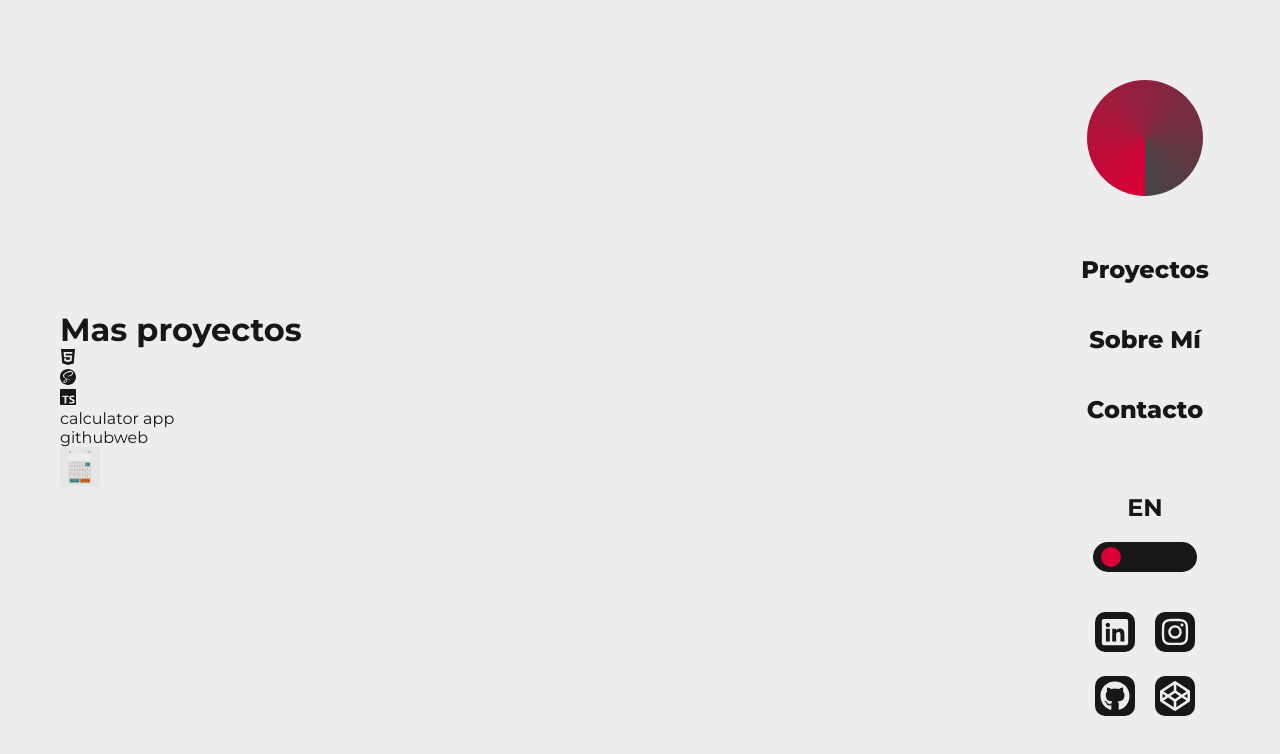
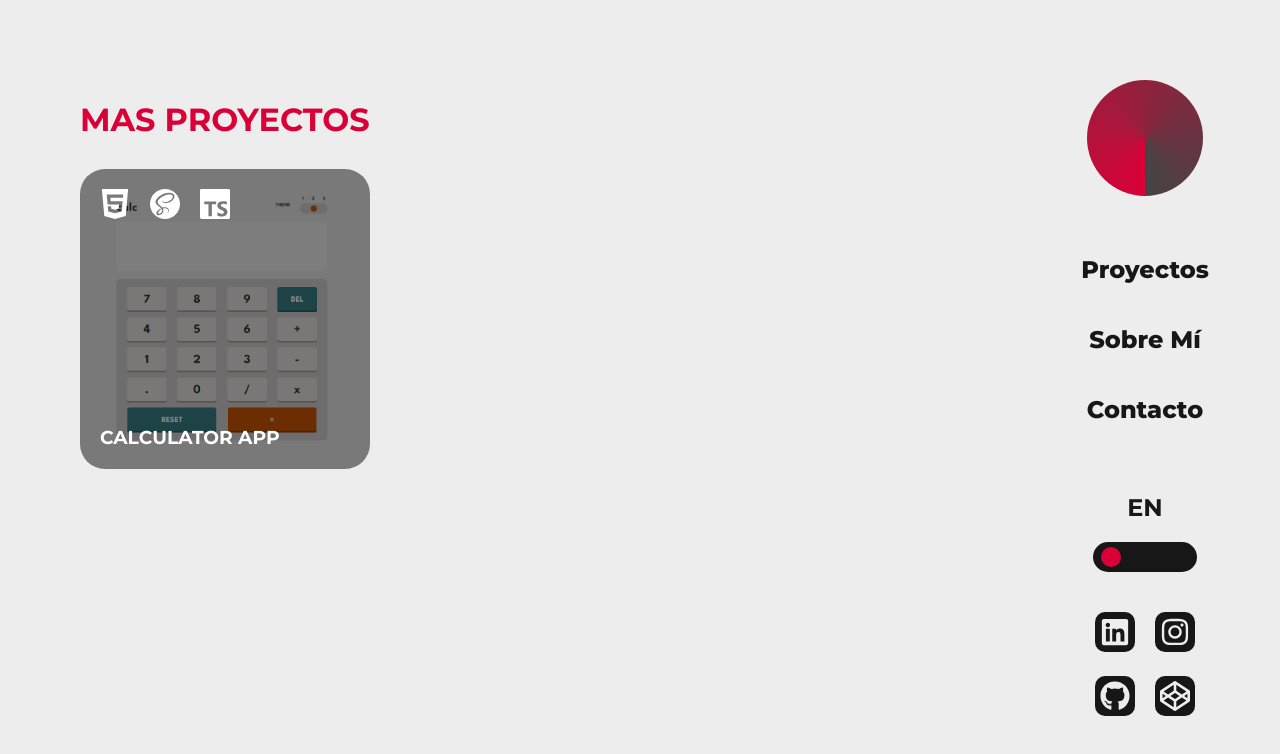
Before and after one commit to Jefersonsteven/portfolio, a Next.js app: page /projects/challenges in a window 1280 px wide. Shown: the top 754 px of the page. Built offline with nearby package versions, Linux system fonts and the light colour scheme.

Commit message:
add styles to challenges

```diff
--- a/src/app/projects/challenges/page.jsx
+++ b/src/app/projects/challenges/page.jsx
@@ -8,7 +8,9 @@ function Challenges() {
   const { language } = useContext(AppContext);
   return (
     <main className={styles.main}>
-      <h1>{language.challenges.title}</h1>
+      <h1>
+        <b>{language.challenges.title}</b>
+      </h1>
       <section className={styles.main__cardsContainer}>
         {language.challenges.challenges?.map(
           ({ id, title, github, web, image, technologies }) => {
--- a/src/app/projects/challenges/page.module.scss
+++ b/src/app/projects/challenges/page.module.scss
@@ -0,0 +1,27 @@
+.main {
+  padding: 20px;
+  display: flex;
+  flex-direction: column;
+  gap: 20px;
+  height: 100vh;
+  &__cardsContainer {
+    display: flex;
+    flex-wrap: wrap;
+    gap: 20px;
+    justify-content: center;
+    height: 100%;
+  }
+  & h1 {
+    text-transform: uppercase;
+  }
+}
+
+@media (min-width: 900px) {
+  .main {
+    height: 80vh;
+    gap: 30px;
+    & h1 {
+      font-size: 3.2rem;
+    }
+  }
+}
--- a/src/assets/iconDispenser.js
+++ b/src/assets/iconDispenser.js
@@ -12,6 +12,7 @@ import {
   SiTypescript,
   SiHtml5,
 } from "react-icons/si";
+import { TbApi } from "react-icons/tb";
 
 export default function iconDispenser(technology) {
   switch (technology) {
@@ -51,6 +52,9 @@ export default function iconDispenser(technology) {
     case "html":
       return <SiHtml5 />;
 
+    case "api":
+      return <TbApi />;
+
     default:
       return;
   }
--- a/src/components/CardChallenge/CardChallenge.jsx
+++ b/src/components/CardChallenge/CardChallenge.jsx
@@ -12,17 +12,17 @@ function CardChallenge({ id, title, github, web, image, technologies }) {
             <div key={technology}>{iconDispenser(technology)}</div>
           ))}
         </div>
-        <div className={styles.title}>{title}</div>
+        <h3 className={styles.title}>{title}</h3>
       </div>
       <div className={styles.hoverCard}>
-        <Link target="_blank" href={github}>
+        <Link target="_blank" href={github} className="button">
           github
         </Link>
-        <Link target="_blank" href={web}>
+        <Link target="_blank" href={web} className="button">
           web
         </Link>
       </div>
-      <Image src={image} width={40} height={40} alt={title} />
+      <Image src={image} width={300} height={300} alt={title} />
     </div>
   );
 }
--- a/src/components/CardChallenge/CardChallenge.module.scss
+++ b/src/components/CardChallenge/CardChallenge.module.scss
@@ -0,0 +1,106 @@
+.card {
+  max-width: 340px;
+  max-height: 190px;
+  height: 100%;
+  width: 100%;
+  display: flex;
+  flex-direction: column;
+  gap: 10px;
+  position: relative;
+  justify-content: space-between;
+  color: white;
+  & .notHoverCard {
+    display: flex;
+    flex-direction: column;
+    position: relative;
+    z-index: 2;
+    height: 125px;
+    background-color: rgba(0, 0, 0, 0.476);
+    padding: 20px;
+    justify-content: space-between;
+    border-radius: 25px;
+    & .technologies {
+      display: flex;
+      gap: 20px;
+      & svg {
+        width: 30px;
+        height: 30px;
+      }
+    }
+    & h3 {
+      text-transform: uppercase;
+    }
+  }
+  & .hoverCard {
+    position: relative;
+    z-index: 2;
+    display: flex;
+    gap: 20px;
+    justify-content: center;
+    & a {
+      text-transform: capitalize;
+    }
+  }
+  & img {
+    position: absolute;
+    width: 100%;
+    height: 100%;
+    max-height: 125px;
+    object-fit: cover;
+    z-index: 1;
+    border-radius: 25px;
+  }
+}
+
+@media (width >= 900px) {
+  .card {
+    max-height: 300px;
+    & .notHoverCard {
+      height: 100%;
+      & .technologies {
+        display: flex;
+        gap: 20px;
+        & svg {
+          width: 30px;
+          height: 30px;
+        }
+      }
+      & h3 {
+        text-transform: uppercase;
+      }
+    }
+    & .hoverCard {
+      display: none;
+      position: relative;
+      z-index: 2;
+      gap: 20px;
+      justify-content: center;
+      & a {
+        text-transform: capitalize;
+      }
+    }
+    & img {
+      position: absolute;
+      width: 100%;
+      height: 100%;
+      max-height: 300px;
+      object-fit: cover;
+      z-index: 1;
+      border-radius: 25px;
+    }
+  }
+  .card:hover {
+    & .hoverCard {
+      display: flex;
+      position: absolute;
+      flex-direction: column;
+      width: 100%;
+      height: 100%;
+      background-color: rgba(0, 0, 0, 0.476);
+      border-radius: 25px;
+      justify-content: center;
+      align-items: center;
+      gap: 20px;
+    }
+  }
+}
--- a/src/components/Header/Header.module.scss
+++ b/src/components/Header/Header.module.scss
@@ -19,7 +19,7 @@
     left: 0;
     padding: 23.5px 20px;
     justify-content: space-between;
-    z-index: 1;
+    z-index: 10;
     & .buttonMenuMobileOpen {
       display: flex;
       width: 100%;
--- a/src/translations/en/language.json
+++ b/src/translations/en/language.json
@@ -39,7 +39,8 @@
           "sass",
           "postgresql",
           "express",
-          "sequelize"
+          "sequelize",
+          "api"
         ],
         "github": "https://github.com/Jefersonsteven/pokemon-app",
         "web": "https://pokemon-app-pokedex-jeffer.netlify.app"
--- a/src/translations/es/language.json
+++ b/src/translations/es/language.json
@@ -39,7 +39,8 @@
           "sass",
           "postgresql",
           "express",
-          "sequelize"
+          "sequelize",
+          "api"
         ],
         "github": "https://github.com/Jefersonsteven/pokemon-app",
         "web": "https://pokemon-app-pokedex-jeffer.netlify.app"
```
